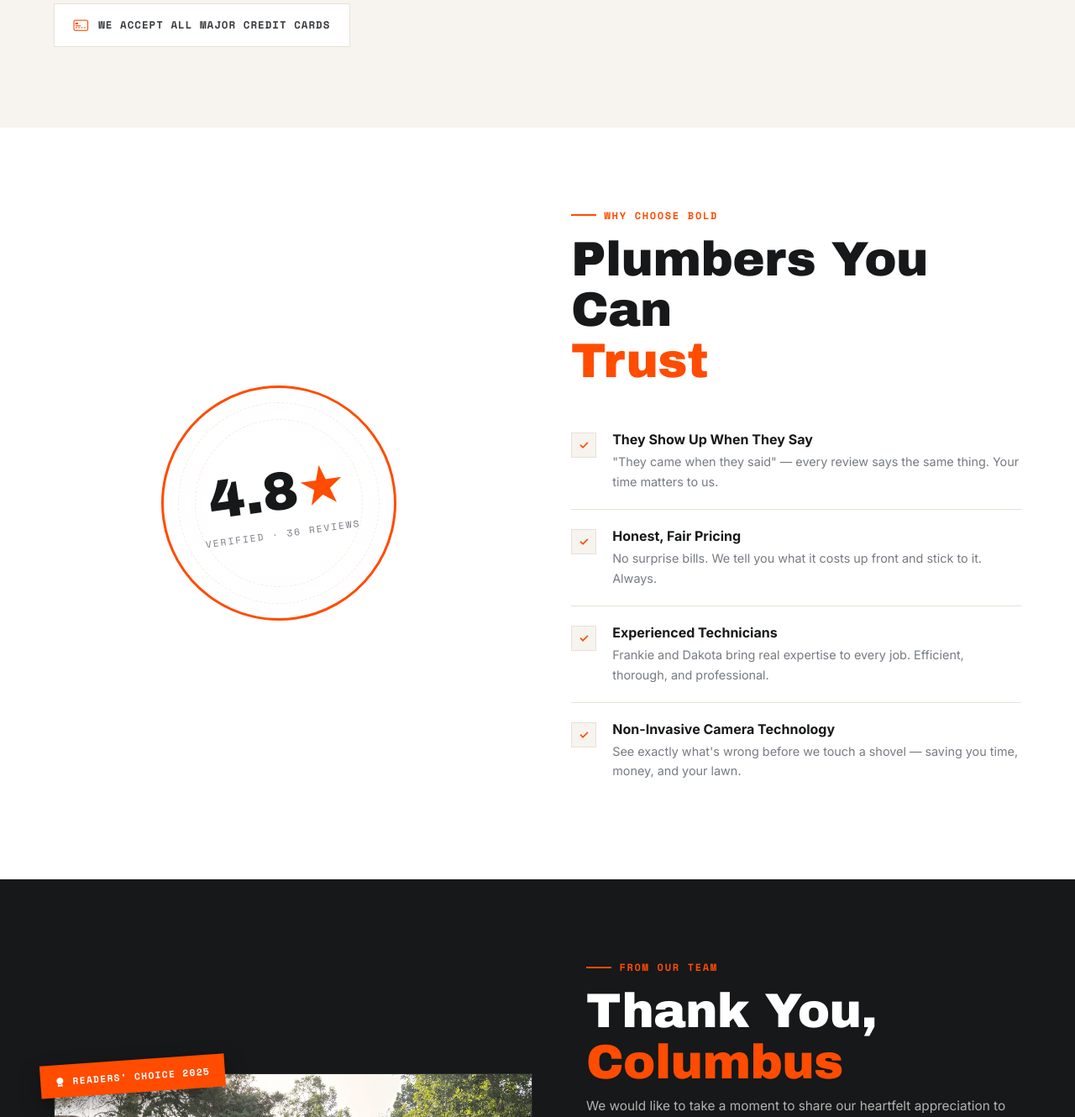
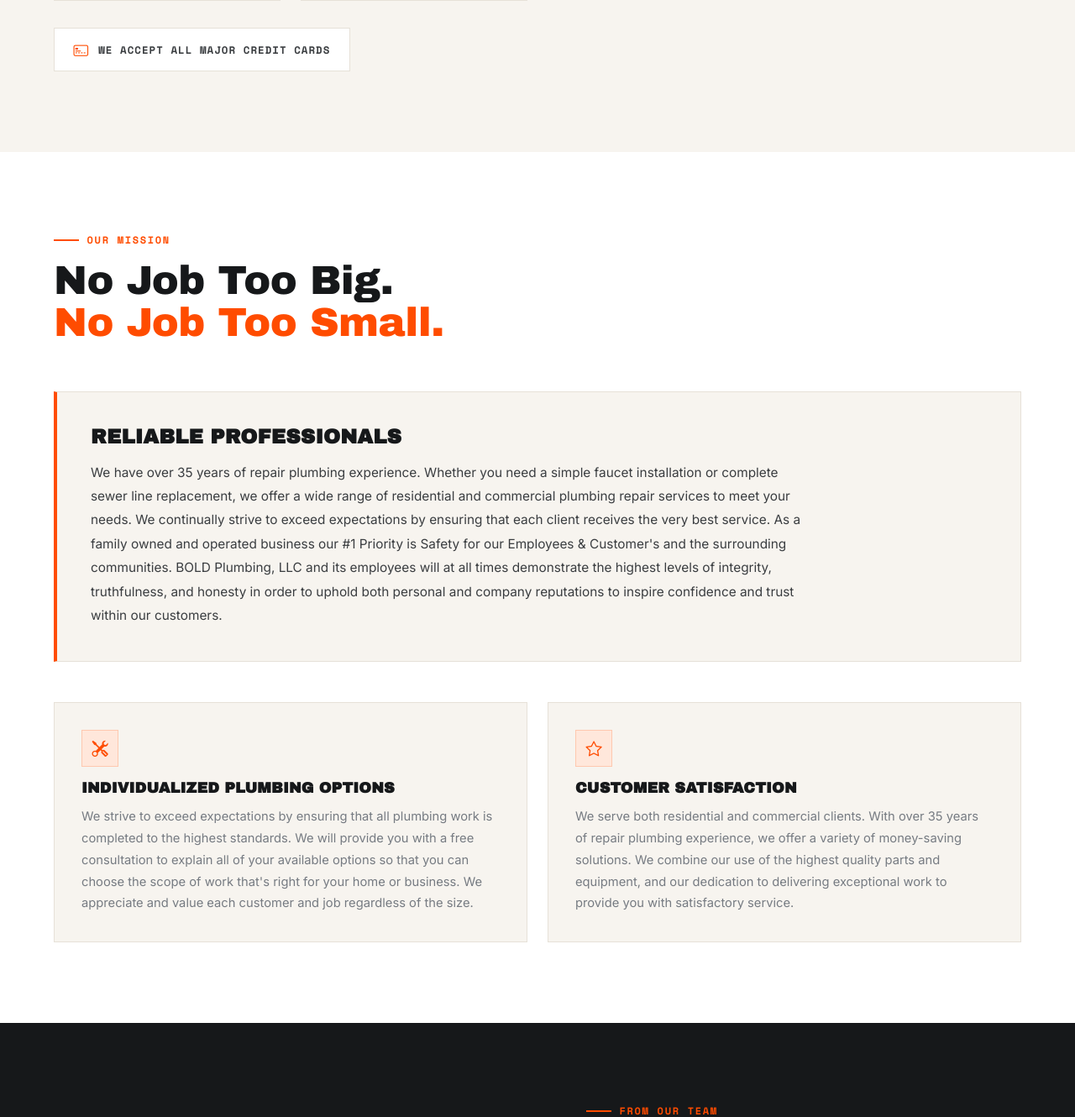
Before and after one commit to flowleadsolutions/flowleadsolutions.github.io, a PHP site: page /sites/boldplumbing.com/index.html in a window 1280 px wide. Shown: the part 2308-3638 px from the top of the page at 84% size. Run offline with PHP 8.4, Linux system fonts and the light colour scheme.

Commit message:
QC by Prohor solved

```diff
--- a/sites/boldplumbing.com/assets/css/styles.css
+++ b/sites/boldplumbing.com/assets/css/styles.css
@@ -29,10 +29,31 @@
   overflow-x: hidden;
 }
 
+
+.topbar {
+  height: 50px;
+  background: var(--orange);
+  text-align: center;
+}
+
+.topbar .topbar-item {
+  padding: 12px 0;
+}
+
+.topbar .topbar-item a {
+  font-size: 14px;
+  color: var(--white);
+  text-decoration: none;
+}
+
+.topbar .topbar-item a:hover {
+  text-decoration: underline;
+}
+
 /* ── NAV ── */
 nav {
   position: fixed;
-  top: 0;
+  top: 50px;
   left: 0;
   width: 100%;
   z-index: 100;
@@ -103,7 +124,7 @@
   display: grid;
   grid-template-columns: 1.15fr 1fr;
   align-items: center;
-  padding: 8rem 4rem 4rem;
+  padding: 8rem 5rem 4rem;
   position: relative;
   gap: 2rem;
 }
@@ -137,7 +158,7 @@
 
 .hero h1 {
   font-family: 'Archivo Black', sans-serif;
-  font-size: clamp(3.2rem, 6.4vw, 5.8rem);
+  font-size: 70px;
   line-height: 1.02;
   letter-spacing: -0.01em;
   margin-bottom: 1.5rem;
@@ -153,7 +174,7 @@
 .hero p {
   font-size: 1.1rem;
   color: var(--gray);
-  max-width: 38ch;
+  max-width: 45ch;
   line-height: 1.7;
   margin-bottom: 2.5rem;
 }
@@ -299,7 +320,7 @@
 
 .section-title {
   font-family: 'Archivo Black', sans-serif;
-  font-size: clamp(2.2rem, 4.6vw, 3.6rem);
+  font-size: clamp(2.2rem, 4.6vw, 3rem);
   line-height: 1.05;
   letter-spacing: -0.01em;
   margin-bottom: 0.5rem;
@@ -1925,3 +1946,238 @@
   transition: color 0.2s;
   margin-right: 10px;
 }
+
+/* ── MAP SECTION ── */
+.map-section {
+  width: 100%;
+  height: 420px;
+  background: var(--line);
+  border-top: 1px solid var(--line);
+  border-bottom: 1px solid var(--line);
+}
+
+@media (max-width: 900px) {
+  .map-section {
+    height: 280px;
+  }
+}
+
+/* ── NAV SCROLL TRANSITION ── */
+nav {
+  transition: top 0.3s ease;
+}
+
+/* ── MISSION SECTION ── */
+.mission-section {
+  background: var(--white);
+  padding: 6rem 4rem;
+}
+
+.mission-grid {
+  display: grid;
+  grid-template-columns: 1fr 1.6fr;
+  gap: 5rem;
+  align-items: start;
+  margin-bottom: 4rem;
+}
+
+.mission-lead p {
+  font-size: 1rem;
+  color: var(--gray);
+  line-height: 1.8;
+  margin-top: 1.25rem;
+  max-width: 40ch;
+}
+
+.mission-pillars {
+  display: grid;
+  grid-template-columns: 1fr 1fr;
+  gap: 1.5rem;
+}
+
+.mission-pillar {
+  background: var(--cream);
+  border: 1px solid var(--line);
+  padding: 1.75rem 1.5rem;
+  transition: border-color 0.25s, transform 0.25s;
+}
+
+.mission-pillar:hover {
+  border-color: var(--orange);
+  transform: translateY(-3px);
+}
+
+.mp-icon {
+  width: 44px;
+  height: 44px;
+  background: var(--orange-tint);
+  border: 1px solid rgba(255, 76, 0, 0.2);
+  display: flex;
+  align-items: center;
+  justify-content: center;
+  margin-bottom: 1rem;
+  color: var(--orange);
+  font-size: 1.2rem;
+}
+
+.mission-pillar h4 {
+  font-family: 'Archivo Black', sans-serif;
+  font-size: 1rem;
+  text-transform: uppercase;
+  letter-spacing: 0.02em;
+  color: var(--ink);
+  margin-bottom: 0.5rem;
+}
+
+.mission-pillar p {
+  font-size: 0.88rem;
+  color: var(--gray);
+  line-height: 1.7;
+}
+
+.mission-banner {
+  border-left: 4px solid var(--orange);
+  background: var(--cream);
+  padding: 2rem 2.5rem;
+  display: flex;
+  gap: 1.5rem;
+  align-items: flex-start;
+}
+
+.mission-banner i {
+  color: var(--orange);
+  font-size: 2.2rem;
+  flex-shrink: 0;
+  line-height: 1;
+}
+
+.mission-banner p {
+  font-size: 1rem;
+  color: var(--ink-soft);
+  line-height: 1.8;
+  font-style: italic;
+}
+
+@media (max-width: 900px) {
+  .mission-section {
+    padding: 3.5rem 1.5rem;
+  }
+
+  .mission-grid {
+    grid-template-columns: 1fr;
+    gap: 2.5rem;
+    margin-bottom: 2.5rem;
+  }
+
+  .mission-lead p {
+    max-width: 100%;
+  }
+
+  .mission-banner {
+    flex-direction: column;
+    gap: 1rem;
+  }
+}
+
+@media (max-width: 480px) {
+  .mission-pillars {
+    grid-template-columns: 1fr;
+  }
+}
+
+/* ── MISSION SECTION (updated layout) ── */
+.mission-section {
+  background: var(--white);
+  padding: 6rem 4rem;
+  display: flex;
+  flex-direction: column;
+  gap: 3rem;
+}
+
+.mission-lead .section-title {
+  margin-top: 0.25rem;
+}
+
+.mission-reliable {
+  background: var(--cream);
+  border: 1px solid var(--line);
+  border-left: 4px solid var(--orange);
+  padding: 2.5rem;
+}
+
+.mission-reliable h3 {
+  font-family: 'Archivo Black', sans-serif;
+  font-size: 1.5rem;
+  text-transform: uppercase;
+  letter-spacing: 0.01em;
+  color: var(--ink);
+  margin-bottom: 1rem;
+}
+
+.mission-reliable p {
+  font-size: 0.96rem;
+  color: var(--ink-soft);
+  line-height: 1.85;
+  max-width: 88ch;
+}
+
+.mission-pillars {
+  display: grid;
+  grid-template-columns: 1fr 1fr;
+  gap: 1.5rem;
+}
+
+.mission-pillar {
+  background: var(--cream);
+  border: 1px solid var(--line);
+  padding: 2rem;
+  transition: border-color 0.25s, transform 0.25s;
+}
+
+.mission-pillar:hover {
+  border-color: var(--orange);
+  transform: translateY(-3px);
+}
+
+.mp-icon {
+  width: 44px;
+  height: 44px;
+  background: var(--orange-tint);
+  border: 1px solid rgba(255, 76, 0, 0.2);
+  display: flex;
+  align-items: center;
+  justify-content: center;
+  margin-bottom: 1rem;
+  color: var(--orange);
+  font-size: 1.2rem;
+}
+
+.mission-pillar h4 {
+  font-family: 'Archivo Black', sans-serif;
+  font-size: 1.1rem;
+  text-transform: uppercase;
+  letter-spacing: 0.01em;
+  color: var(--ink);
+  margin-bottom: 0.75rem;
+}
+
+.mission-pillar p {
+  font-size: 0.92rem;
+  color: var(--gray);
+  line-height: 1.75;
+}
+
+@media (max-width: 900px) {
+  .mission-section {
+    padding: 3.5rem 1.5rem;
+    gap: 2rem;
+  }
+
+  .mission-pillars {
+    grid-template-columns: 1fr;
+  }
+
+  .mission-reliable {
+    padding: 1.75rem;
+  }
+}
--- a/sites/boldplumbing.com/assets/js/main.js
+++ b/sites/boldplumbing.com/assets/js/main.js
@@ -18,3 +18,10 @@
     document.body.style.overflow = '';
   });
 });
+
+// ── NAV SCROLL BEHAVIOUR ──
+const nav = document.querySelector('nav');
+
+window.addEventListener('scroll', () => {
+  nav.style.top = window.scrollY > 0 ? '0' : '50px';
+}, { passive: true });
--- a/sites/boldplumbing.com/index.html
+++ b/sites/boldplumbing.com/index.html
@@ -16,6 +16,13 @@
 </head>
 
 <body>
+
+  <!-- TOPBAR -->
+  <div class="topbar">
+    <div class="topbar-item">
+      <a href="https://maps.app.goo.gl/vudicSmobUVQAWkaA" target="_blank">1203 Travis Street, Columbus, Texas 78934, United States</a>
+    </div>
+  </div>
 
   <!-- NAV -->
   <nav>
@@ -63,13 +70,13 @@
   <!-- HERO -->
   <section class="hero">
     <div class="hero-content">
-      <div class="hero-badge">4.8 Stars · 36 Reviews · Columbus, TX</div>
+      <!-- <div class="hero-badge">4.8 Stars · 36 Reviews · Columbus, TX</div> -->
       <h1>
         WHEN IT<br>
         LEAKS, CALL<br>
         <em>BOLD.</em>
       </h1>
-      <p>Professional plumbing services in Columbus, TX — from emergency repairs to full sewer camera inspections. Done
+      <p>Residential & commercial plumbing services in Columbus, TX — from emergency repairs to full sewer camera inspections. Done
         right, the first time.</p>
       <div class="hero-btns">
         <a href="tel:+19797330626" class="btn-primary"><i class="bi bi-telephone-fill"></i> Call 979-733-0626</a>
@@ -199,47 +206,41 @@
     </div>
   </section>
 
-  <!-- WHY US -->
-  <section id="why" class="why-section">
-    <div class="why-visual">
-      <div class="stamp">
-        <div class="big-num">4.8<span>★</span></div>
-        <div class="stamp-sub">Verified · 36 Reviews</div>
+  <!-- MISSION -->
+  <section id="mission" class="mission-section">
+
+    <div class="mission-lead">
+      <div class="section-label">Our Mission</div>
+      <div class="section-title">No Job Too Big.<br><em>No Job Too Small.</em></div>
+    </div>
+
+    <div class="mission-reliable">
+      <h3>Reliable Professionals</h3>
+      <p>We have over 35 years of repair plumbing experience. Whether you need a simple faucet installation or complete
+        sewer line replacement, we offer a wide range of residential and commercial plumbing repair services to meet
+        your needs. We continually strive to exceed expectations by ensuring that each client receives the very best
+        service. As a family owned and operated business our #1 Priority is Safety for our Employees & Customer's and
+        the surrounding communities. BOLD Plumbing, LLC and its employees will at all times demonstrate the highest
+        levels of integrity, truthfulness, and honesty in order to uphold both personal and company reputations to
+        inspire confidence and trust within our customers.</p>
+    </div>
+
+    <div class="mission-pillars">
+      <div class="mission-pillar">
+        <div class="mp-icon"><i class="bi bi-tools"></i></div>
+        <h4>Individualized Plumbing Options</h4>
+        <p>We strive to exceed expectations by ensuring that all plumbing work is completed to the highest standards.
+          We will provide you with a free consultation to explain all of your available options so that you can choose
+          the scope of work that's right for your home or business. We appreciate and value each customer and job
+          regardless of the size.</p>
       </div>
-    </div>
-    <div>
-      <div class="section-label">Why Choose Bold</div>
-      <div class="section-title">Plumbers You Can<br><em>Trust</em></div>
-      <ul class="why-list">
-        <li>
-          <div class="why-check">✓</div>
-          <div>
-            <h4>They Show Up When They Say</h4>
-            <p>"They came when they said" — every review says the same thing. Your time matters to us.</p>
-          </div>
-        </li>
-        <li>
-          <div class="why-check">✓</div>
-          <div>
-            <h4>Honest, Fair Pricing</h4>
-            <p>No surprise bills. We tell you what it costs up front and stick to it. Always.</p>
-          </div>
-        </li>
-        <li>
-          <div class="why-check">✓</div>
-          <div>
-            <h4>Experienced Technicians</h4>
-            <p>Frankie and Dakota bring real expertise to every job. Efficient, thorough, and professional.</p>
-          </div>
-        </li>
-        <li>
-          <div class="why-check">✓</div>
-          <div>
-            <h4>Non-Invasive Camera Technology</h4>
-            <p>See exactly what's wrong before we touch a shovel — saving you time, money, and your lawn.</p>
-          </div>
-        </li>
-      </ul>
+      <div class="mission-pillar">
+        <div class="mp-icon"><i class="bi bi-star"></i></div>
+        <h4>Customer Satisfaction</h4>
+        <p>We serve both residential and commercial clients. With over 35 years of repair plumbing experience, we offer
+          a variety of money-saving solutions. We combine our use of the highest quality parts and equipment, and our
+          dedication to delivering exceptional work to provide you with satisfactory service.</p>
+      </div>
     </div>
   </section>
 
```
Also changed, not shown: sites/boldplumbing.com/about.html (+7 -0 lines), sites/boldplumbing.com/contact.html (+7 -0 lines), sites/boldplumbing.com/employment.html (+7 -0 lines).
